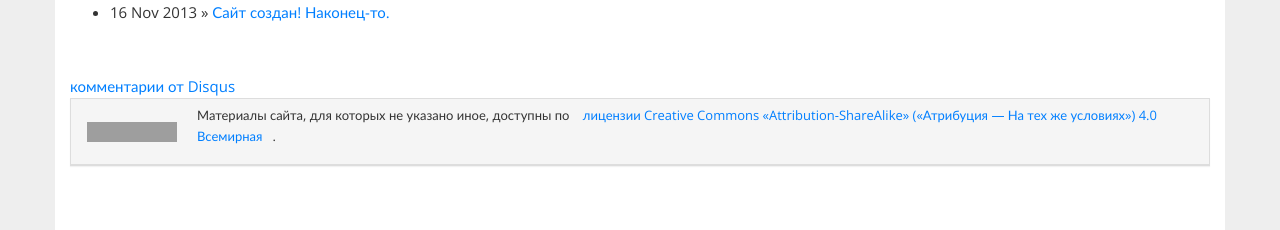
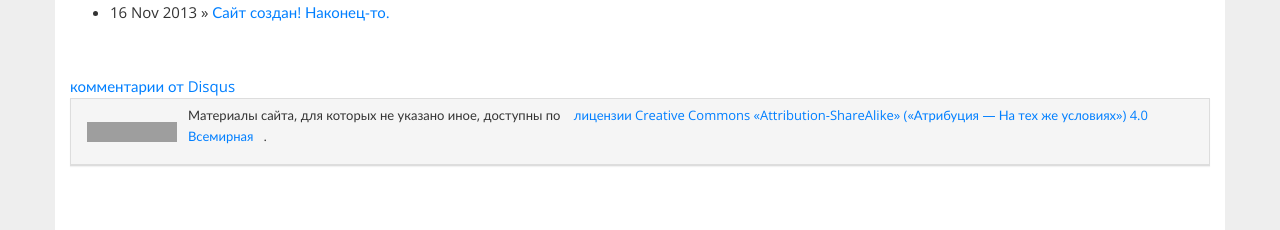
Before and after one commit to gruppa-gruppa-nsk/gruppa-gruppa-nsk.github.io, a Jekyll site: the page built from index.html, in a window 1280 px wide and 999 px high. Shown: the part 769-999 px from the top of the window. Built offline with Jekyll 4.4.1, drawn with Linux system fonts in a browser that asks for light colours; comment, search, counter and statistics services are not loaded; grey boxes are pictures that could not be loaded.

Commit message:
появился

```diff
--- a/_layouts/default.html
+++ b/_layouts/default.html
@@ -96,7 +96,7 @@
 								<td style="padding-right:10px">
 									<a rel="license" href="http://creativecommons.org/licenses/by-sa/4.0/"><img align="bottom" alt="Лицензия Creative Commons" style="border-width:0" src="http://i.creativecommons.org/l/by-sa/4.0/88x31.png" /></a>
 								</td>
-								<td style="padding-left:10px">
+								<td>
 									<span style="font-size:13px;vertical-align:super;line-height:5%">Материалы сайта, для которых не указано иное, доступны по  <a style="vertical-align:baseline;line-height:inherit;margin:10px"" rel="license" href="http://creativecommons.org/licenses/by-sa/4.0/deed.ru">лицензии Creative Commons «Attribution-ShareAlike» («Атрибуция — На тех же условиях») 4.0 Всемирная</a>.
 									</span>
 								</td>
```
